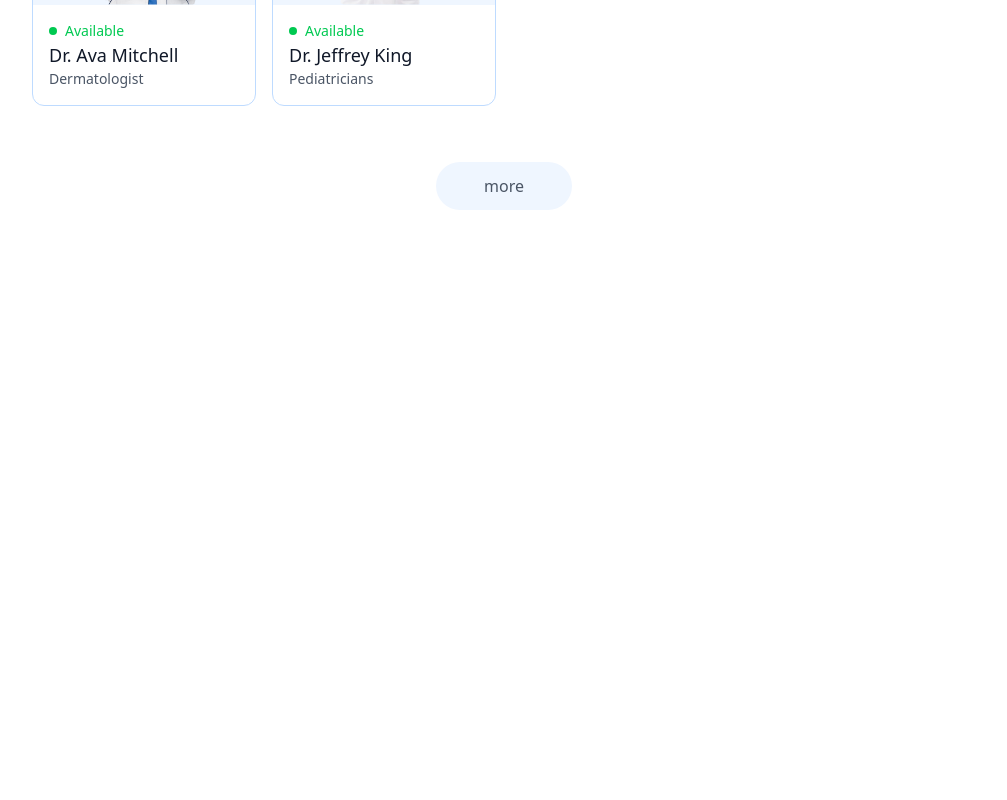
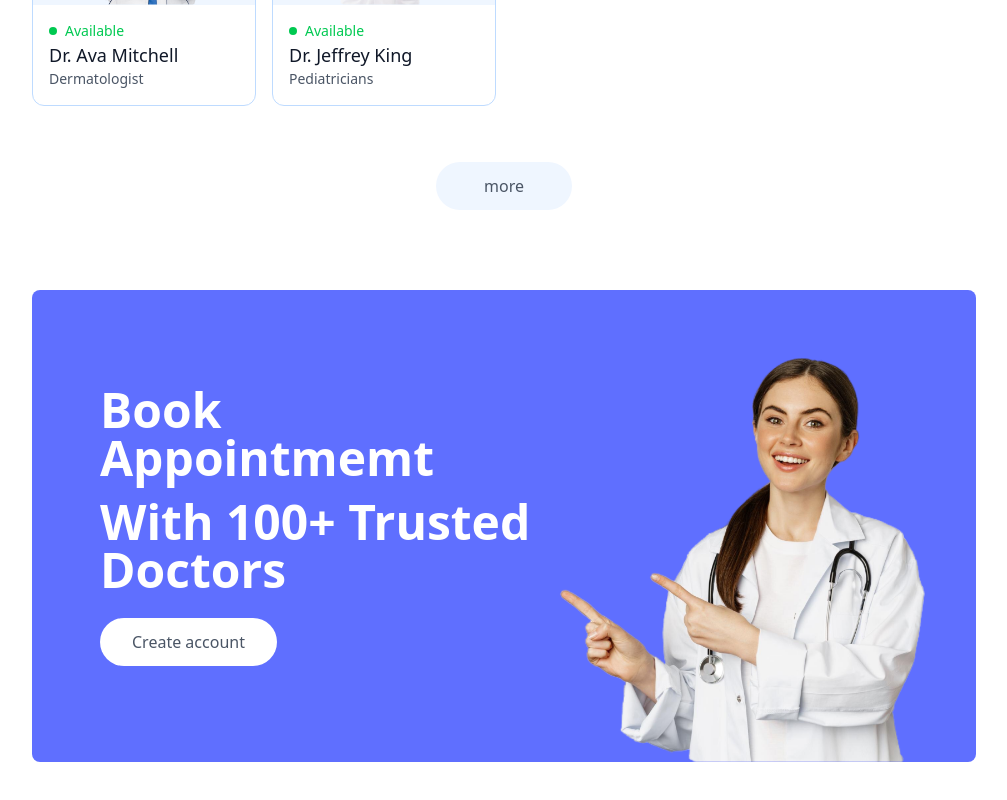
Before and after one commit to Olaoluwa19/olaoluwa-health, a React (Vite) app in the folder frontend/: page / in a window 1280 px wide. Shown: the part 2208-3008 px from the top of the page, without its empty margins (136-1143 px from the left). Before the commit the page ends 2482 px from the top, so only its background shows below. Built offline with nearby package versions, Linux system fonts and the light colour scheme.

Commit message:
feat: added  Banner component to Homepage

```diff
--- a/frontend/src/pages/Home.jsx
+++ b/frontend/src/pages/Home.jsx
@@ -1,3 +1,4 @@
+import Banner from "@/components/Banner";
 import Header from "@/components/Header";
 import SpecialityMenu from "@/components/SpecialityMenu";
 import TopDoctors from "@/components/TopDoctors";
@@ -8,6 +9,7 @@ const Home = () => {
       <Header />
       <SpecialityMenu />
       <TopDoctors />
+      <Banner />
     </div>
   );
 };
```
